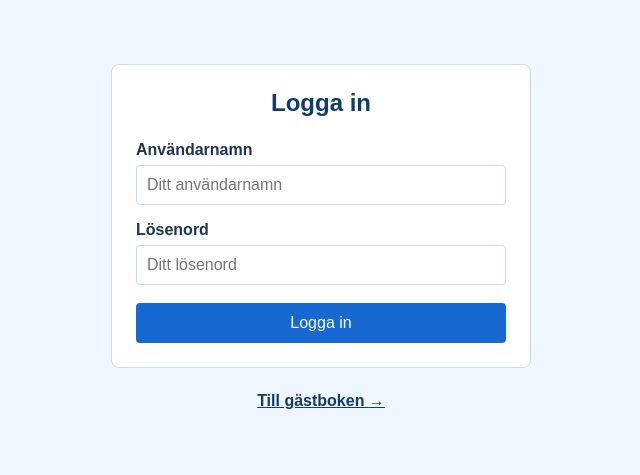
After one commit to Freddanbedan/WebUppgift, a Flask app: template templates/login.html in a window 1280 px wide. The commit adds this page. Shown: the top 475 px of the page, without its empty margins (319-959 px from the left). Run offline with Flask 3, Linux system fonts and the light colour scheme; the template is opened without the code that fills it, so the values that code supplies are empty.

Commit message:
Fixade html och grundläggande för login funktionen

```diff
--- a/app.py
+++ b/app.py
@@ -24,8 +24,13 @@ def save_posts(posts):
     )
 
 
-@app.route("/", methods=["GET", "POST"])
+@app.get("/")
 def index():
+    return render_template("login.html")
+
+
+@app.route("/guestbook", methods=["GET", "POST"])
+def guestbook():
     error = None
     if request.method == "POST":
         name = request.form.get("name", "").strip()
--- a/public/styles.css
+++ b/public/styles.css
@@ -21,10 +21,13 @@ body {
   padding: 50px 0;
 }
 
+.login-container { width: min(420px, calc(100% - 32px)); padding-top: 64px; }
 h1, h2 { color: var(--dark-blue); }
-h1 { margin-bottom: 8px; text-align: center; }
+h1 { margin: 0 0 8px; text-align: center; }
 h2 { margin-top: 0; }
+.page-header { margin-bottom: 28px; text-align: center; }
 .intro { margin-top: 0; text-align: center; }
+.back-link { display: inline-block; margin-bottom: 18px; color: var(--blue); }
 
 .form-box, .posts {
   margin-top: 28px;
@@ -34,6 +37,8 @@ h2 { margin-top: 0; }
   background: white;
 }
 
+.access-box { margin-top: 0; }
+.access-box h1 { margin-bottom: 24px; }
 label { display: block; margin-top: 16px; font-weight: bold; }
 label span, .error { color: #c0392b; }
 input, textarea {
@@ -59,6 +64,9 @@ button {
   cursor: pointer;
 }
 button:hover { background: var(--dark-blue); }
+.access-box button { width: 100%; }
+.continue-row { margin-top: 24px; text-align: center; }
+.continue-link { color: var(--dark-blue); font-weight: bold; }
 
 .post { padding: 16px 0; border-bottom: 1px solid var(--border); }
 .post:last-child { border-bottom: 0; }
@@ -66,7 +74,7 @@ button:hover { background: var(--dark-blue); }
 .post p { margin-bottom: 0; white-space: pre-wrap; overflow-wrap: anywhere; }
 
 @media (max-width: 500px) {
-  .container { padding-top: 28px; }
+  .container, .login-container { padding-top: 28px; }
   .form-box, .posts { padding: 18px; }
   .post time { float: none; display: block; margin-top: 4px; }
 }
--- /dev/null
+++ b/templates/login.html
@@ -0,0 +1,25 @@
+<!doctype html>
+<html lang="sv">
+<head>
+  <meta charset="utf-8">
+  <meta name="viewport" content="width=device-width, initial-scale=1">
+  <title>Logga in</title>
+  <link rel="stylesheet" href="{{ url_for('static', filename='styles.css') }}">
+</head>
+<body>
+  <main class="container login-container">
+    <section class="form-box access-box" aria-labelledby="login-heading">
+      <h1 id="login-heading">Logga in</h1>
+      <form class="inactive-form">
+        <label for="username">Användarnamn</label>
+        <input id="username" name="username" type="text" autocomplete="username" placeholder="Ditt användarnamn">
+        <label for="password">Lösenord</label>
+        <input id="password" name="password" type="password" autocomplete="current-password" placeholder="Ditt lösenord">
+        <button type="button">Logga in</button>
+      </form>
+    </section>
+
+    <p class="continue-row"><a class="continue-link" href="{{ url_for('guestbook') }}">Till gästboken <span aria-hidden="true">&rarr;</span></a></p>
+  </main>
+</body>
+</html>
```
Also changed, not shown: templates/index.html (+5 -2 lines).
